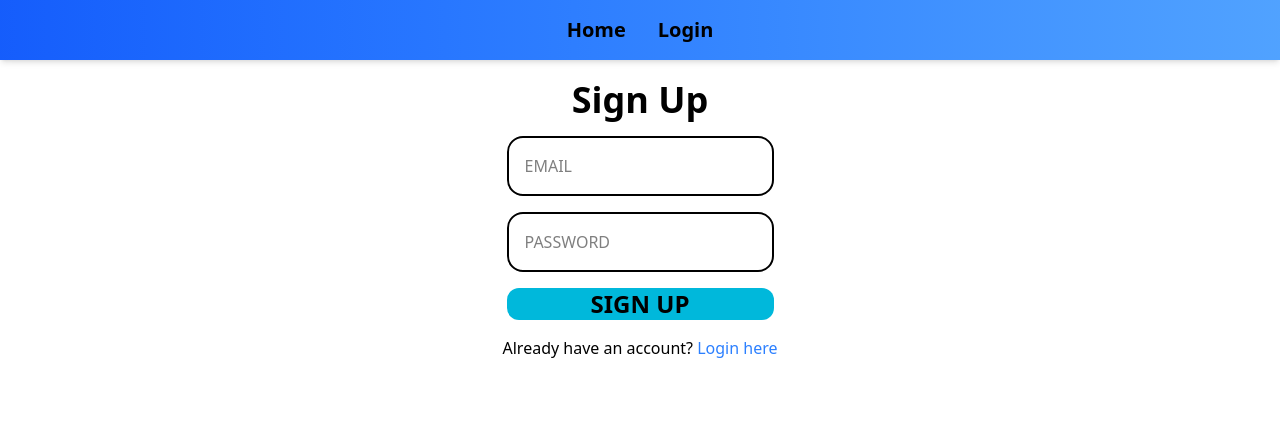
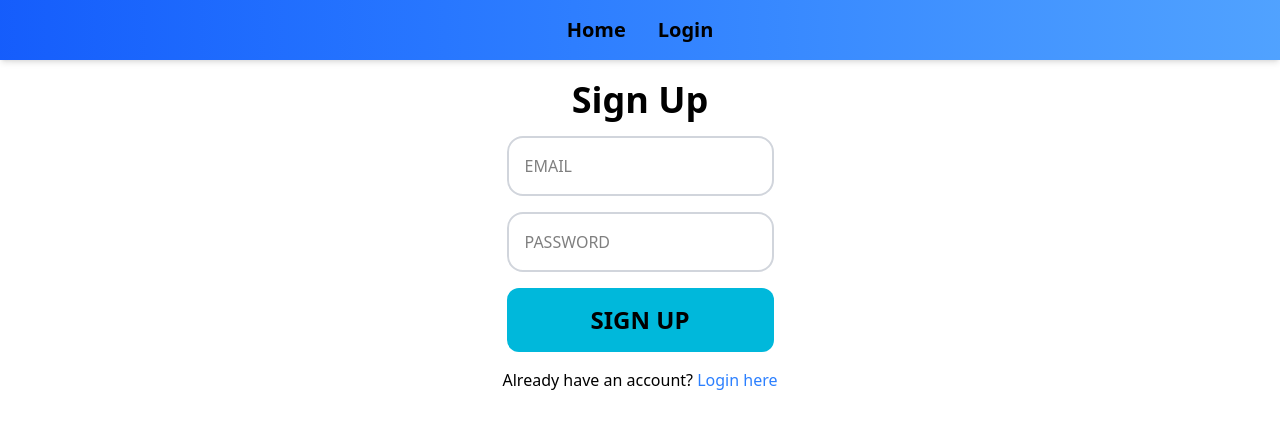
Before and after one commit to milemik/work-day-client, a React (Vite) app: page /auth/singup in a window 1280 px wide. Shown: the top 428 px of the page. Built offline with nearby package versions, Linux system fonts and the light colour scheme.

Commit message:
UI update for Login and SingUp page

```diff
--- a/src/pages/LoginPage.jsx
+++ b/src/pages/LoginPage.jsx
@@ -17,9 +17,9 @@ export default function LoginPage() {
                 <h2 className="text-2xl text-red-500 font-semibold text-center">{data.error}</h2>
             }
             <Form method="post" className="grid gap-4 max-w-96">
-                <input className="border-2 rounded-2xl p-4" id="email" type="text" name="email" placeholder="EMAIL" required />
-                <input className="border-2 rounded-2xl p-4" id="password" type="password" name="password"  placeholder="PASSWORD" required />
-                <input className="bg-cyan-500 rounded-xl font-bold text-2xl cursor-pointer" type="submit" value={isSubmitting? "Submitting..." : "LOGIN"} />
+                <input className="border-2 rounded-2xl p-4 border-gray-300" id="email" type="text" name="email" placeholder="EMAIL" required />
+                <input className="border-2 rounded-2xl p-4 border-gray-300" id="password" type="password" name="password"  placeholder="PASSWORD" required />
+                <input className="bg-cyan-500 rounded-xl p-4 font-bold text-2xl cursor-pointer" type="submit" value={isSubmitting? "Submitting..." : "LOGIN"} />
             </Form>
             <p>Dont have account <Link to="/auth/singup/" className="cursor-pointer text-blue-500">register here</Link></p>
         </div>
--- a/src/pages/SingUpPage.jsx
+++ b/src/pages/SingUpPage.jsx
@@ -8,11 +8,11 @@ export default function SignUpPage() {
             <h1 className="text-4xl font-bold text-center">Sign Up</h1>
             {data && <h1 className="text-2xl font-bold text-red-500">{data.email}</h1>}
             <Form method="post" className="grid gap-4 max-w-96">
-                <input className="border-2 rounded-2xl p-4" id="email" type="text" name="email" placeholder="EMAIL" required />
-                <input className="border-2 rounded-2xl p-4" id="password" type="password" name="password" placeholder="PASSWORD" required />
-                <input className="bg-cyan-500 rounded-xl font-bold text-2xl cursor-pointer" type="submit" value={"SIGN UP"} />
+                <input className="border-2 rounded-2xl p-4 border-gray-300" id="email" type="text" name="email" placeholder="EMAIL" required />
+                <input className="border-2 rounded-2xl p-4 border-gray-300" id="password" type="password" name="password" placeholder="PASSWORD" required />
+                <input className="bg-cyan-500 rounded-xl p-4 font-bold text-2xl cursor-pointe" type="submit" value={"SIGN UP"} />
             </Form>
-            <p>Already have an account? <Link to="/auth/login/" className="text-blue-500 cursor-pointer">Login here</Link></p>
+            <p>Already have an account? <Link to="/auth/login/" className="cursor-pointer text-blue-500">Login here</Link></p>
         </div>
     )
 }
```
